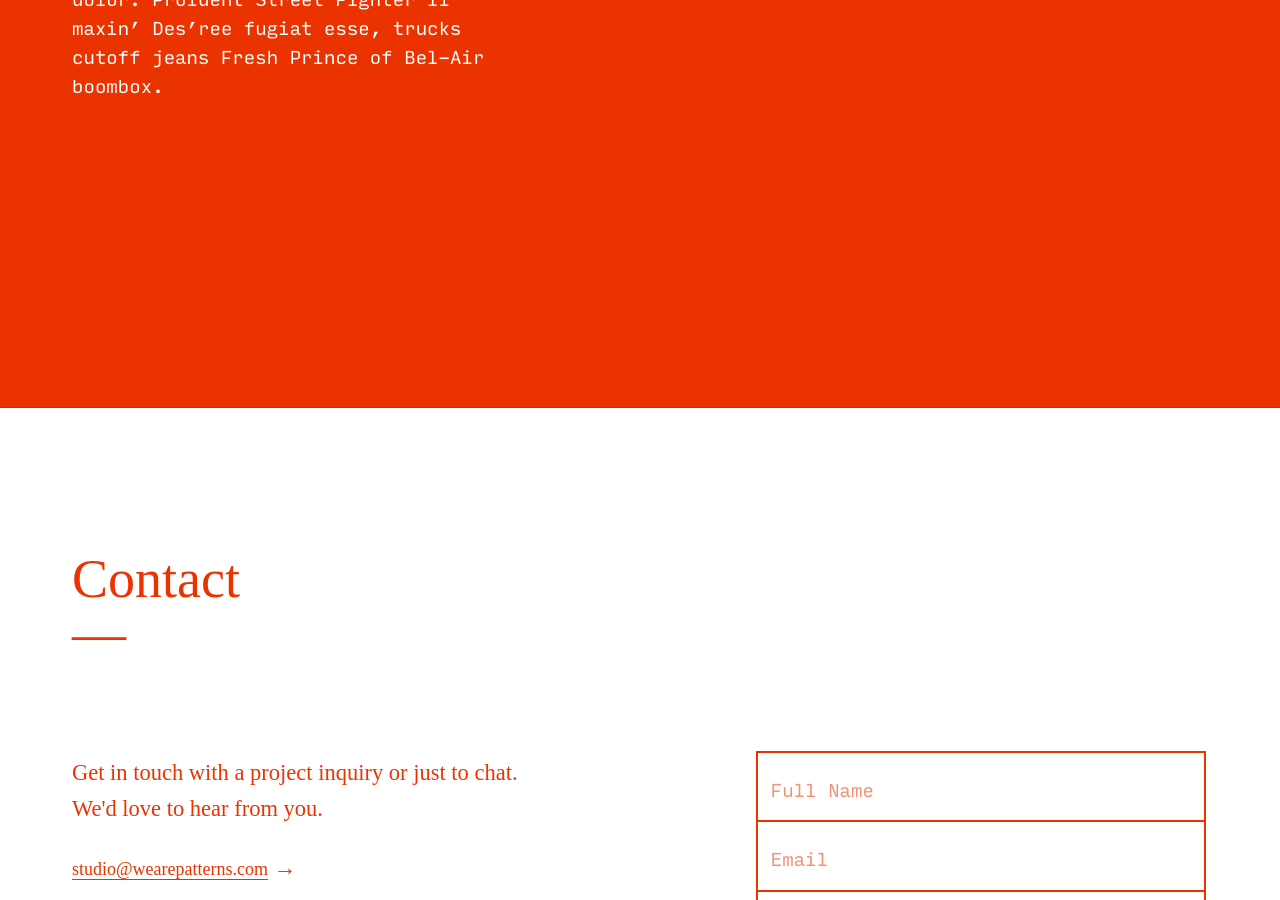
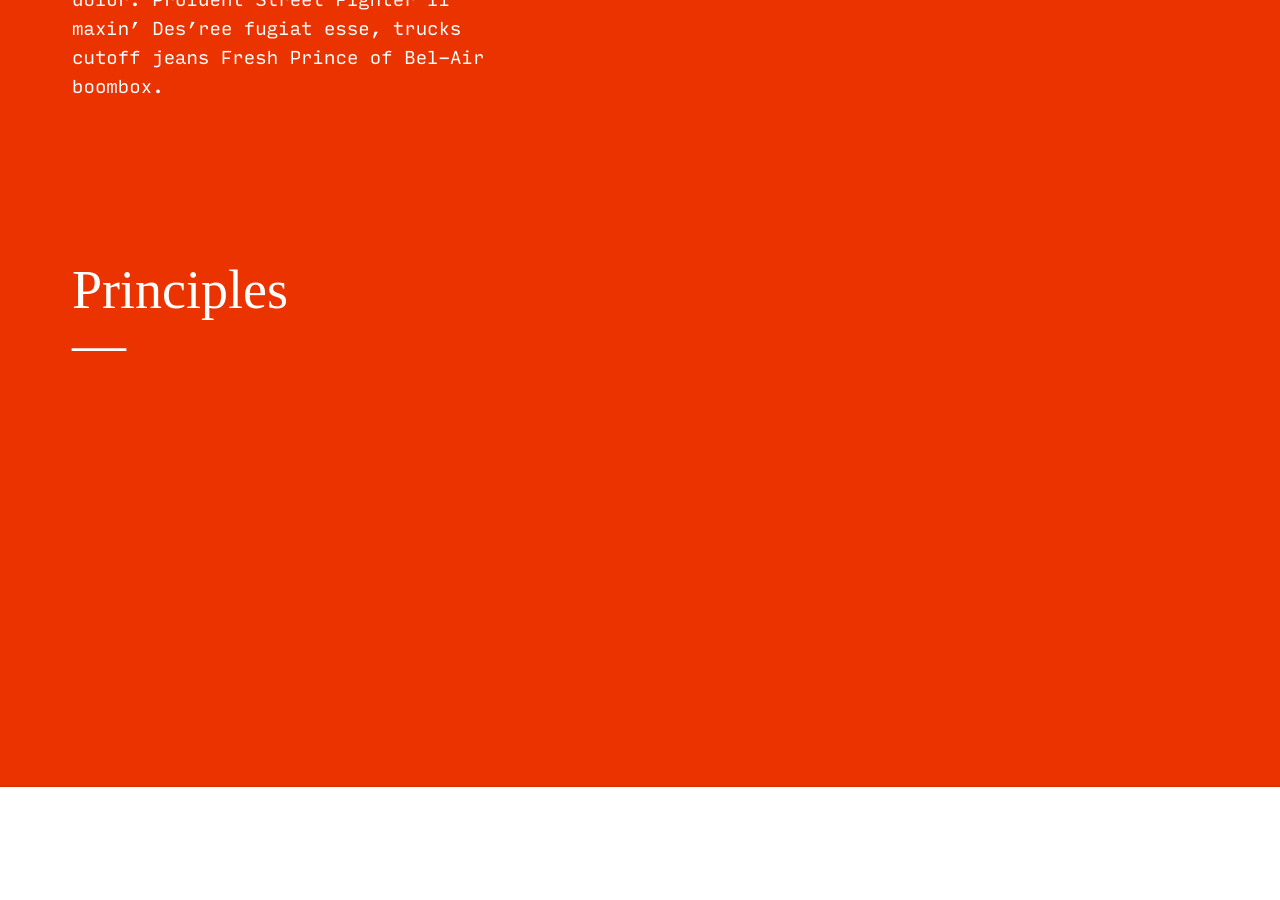
Before and after one commit to wearepatterns/wearepatterns.github.io, a Jekyll site: the page built from index.markdown, in a window 1280 px wide and 900 px high, scrolled down 1393 px. Built offline with Jekyll 4.4.1, drawn with Linux system fonts in a browser that asks for light colours.

Commit message:
Update new.html

```diff
--- a/_layouts/new.html
+++ b/_layouts/new.html
@@ -77,6 +77,8 @@
                     <p>Wayne Gretzky animated GIFs Chuck Taylor All-Stars Sugar Ray overalls dolor. Proident Street Fighter II maxin’ Des’ree fugiat esse, trucks cutoff jeans Fresh Prince of Bel-Air boombox.</p>
                 </div>
             </div>
+            <h5 class="pt5 pt6-l pb0 pb4 mt0 f3 f2-ns f1-l normal lh-solid">Principles
+            <br>&mdash;</h5>
         </section>
 
         <section class="bg-white newred ph3 ph4-ns ph5-l pb6 pb7-l f4 lh-copy">
```
